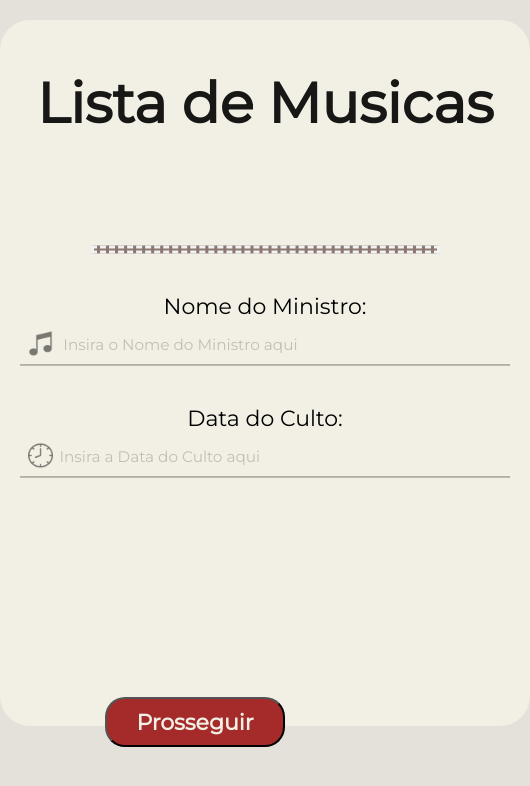
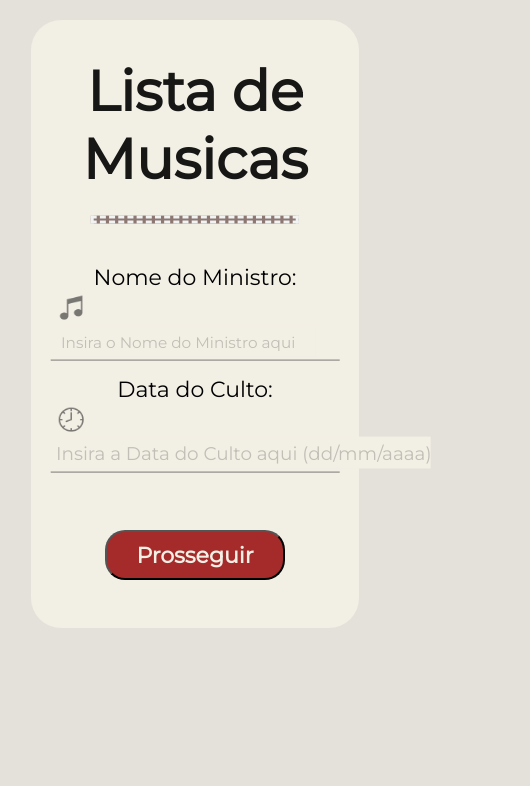
Before and after one commit to lipe-s-m/Lista-De-Musicas, a React (Create React App) app: page / in a window 390 px wide. Shown: the top 786 px of the page, 530 px wide, since content can reach past the window. Built offline with nearby package versions, Linux system fonts and the light colour scheme.

Commit message:
Primeiro Beta testavel

```diff
--- a/src/Pages/Home/Cantor.jsx
+++ b/src/Pages/Home/Cantor.jsx
@@ -6,19 +6,39 @@ import { useNavigate } from "react-router-dom";
 
 function Cantor() {
   const navigate = useNavigate();
-  const [nomeCantor, setNomeCantor] = useState();
-  const [dataCulto, setDataCulto] = useState();
+  const [nomeCantor, setNomeCantor] = useState("");
+  const [dataCulto, setDataCulto] = useState("");
 
   const handleChangeCantor = (valor) => {
     setNomeCantor(valor);
   };
-  const handleChangeData = (valor) => {
-    setDataCulto(valor);
+  const handleChangeData = (value) => {
+    value = value.replace(/\D/g, ""); // Remove todos os caracteres não numéricos
+
+    if (value.length > 2) {
+      value = value.slice(0, 2) + "/" + value.slice(2);
+    }
+    if (value.length > 5) {
+      value = value.slice(0, 5) + "/" + value.slice(5, 9);
+    }
+    if (value.length > 10) {
+      value = value.slice(0, 10); // Limita a entrada a 10 caracteres
+    }
+
+    setDataCulto(value);
   };
 
   // texto enviado
   const handleSubmit = (event) => {
-    navigate(`/Musicas/${nomeCantor}/${dataCulto}`);
+
+    if(nomeCantor.length === 0 || dataCulto.length < 10){
+      alert("preenche os bgl mano");
+    }
+    else{
+      const formattedDate = dataCulto.replace(/\//g, "-");
+      navigate(`/Musicas/${nomeCantor}/${formattedDate}`);
+    }
+
   };
 
   return (
@@ -35,7 +55,7 @@ function Cantor() {
             <img
               className="info-nome-img"
               src={nomeIcon}
-              alt="Icone nome da musica"
+              alt="Icone nome do cantor"
             ></img>
             <label className="info-label-nome">
               <input
@@ -54,14 +74,15 @@ function Cantor() {
             <img
               className="info-momento-img"
               src={momentoIcon}
-              alt="Ícone momento da musica"
+              alt="Ícone data do culto"
             ></img>
-            <label className="info-label-momento">
+            <label className="info-label-data">
               <input
                 type="text"
                 value={dataCulto}
                 onChange={(e) => handleChangeData(e.target.value)}
-                placeholder="Insira a Data do Culto aqui"
+                placeholder="Insira a Data do Culto aqui (dd/mm/aaaa)"
+                maxLength="10"
               />
             </label>
             <hr></hr>
--- a/src/Pages/Home/Musicas.css
+++ b/src/Pages/Home/Musicas.css
@@ -202,6 +202,33 @@ hr {
   font-size: 22px;
   font-weight: 200;
 }
+.info-label-data {
+  display: inline-block; /* Isso permite definir largura e altura */
+  position: relative;
+  text-align: center; /* Centralize o conteúdo do rótulo */
+  margin-top: 2%;
+  width: 350px;
+}
+.info-label-data input {
+  display: inline-block; /* Isso permite definir largura e altura */
+  position: relative;
+  left: 1.5%;
+  height: 32px;
+  width: 375px;
+  border: none;
+  text-align: center; /* Centralize o conteúdo do rótulo */
+  background-color: #f2efe5;
+  top: -5px;
+}
+.info-label-data input::placeholder {
+  color: black;
+  opacity: 20%;
+  font-size: 18.4px;
+  font-weight: 200;
+}
+input{
+  font-size: 20px;
+}
 
 hr {
   width: 100%; /* Ajusta a largura para preencher toda a largura do contêiner pai */
@@ -285,10 +312,73 @@ hr {
 }
 
 /* celular */
-@media (max-width: 380px) {
+@media (max-width: 370px) {
   .container-fundo {
-    width: 300px;
+    width: 70%;
     padding-bottom: 20%;
+  }
+  .container-fundo-cantor {
+    width: 70%;
+    padding-bottom: 20%;
+  }
+  .title {
+    width: auto;
+  }
+  .linha-divisoria{
+    margin-top: 52%; /* Espaçamento superior entre o hr e o conteúdo acima */
+
+  }
+  .info {
+    width: auto;
+    padding-bottom: 19%;
+  }
+  .info-data,
+  .info-momento,
+  .info-nome,
+  .info-tom {
+    margin-top: 40px;
+  }
+  .info-label-data,
+  .info-label-momento,
+  .info-label-nome,
+  .info-label-tom {
+    width: 230px;
+  }
+  .info-label-data input,
+  .info-label-momento input,
+  .info-label-nome input,
+  .info-label-tom input {
+    width: 225px;
+  }
+  .info-label-data input::placeholder,
+  .info-label-momento input::placeholder,
+  .info-label-nome input::placeholder,
+  .info-label-tom input::placeholder {
+    font-size: 12.3px;
+    text-align: left;
+  }
+  .adicionar-musica{
+    margin-bottom: 18%;
+    height: 40px;
+    width: 190px;
+    margin-top: 22%;
+
+  }
+  .confirmar-envio{
+    margin-top: 24%;
+  }
+  .excluir-musica{
+    margin-top: 30px;
+  }
+}
+@media (min-width: 371px) and (max-width: 450px) {
+  .container-fundo {
+    width: 74%;
+    padding-bottom: 20%;
+  }
+  .container-fundo-cantor {
+    width: 74%;
+    padding-bottom: 0.1%;
   }
   .title {
     width: auto;
@@ -322,72 +412,106 @@ hr {
     font-size: 15.3px;
     text-align: left;
   }
+  .excluir-musica{
+    margin-top: 15%;
+  }
   .adicionar-musica{
-    margin-bottom: 10%;
+    margin-top: 20%;
+    margin-bottom: 22%;
     height: 43px;
     width: 190px;
 
-
   }
   .confirmar-envio{
-    margin-top: 55px;
+    margin-top: 26%;
+  }
+  .proxima-pagina{
+    margin-top: -25%;
   }
 }
-@media (min-width: 371px) and (max-width: 450px) {
+@media (min-width: 451px) and (max-width: 567px) {
   .container-fundo {
-    width: 320px;
+    width: 74%;
     padding-bottom: 20%;
   }
-  .title {
-    width: auto;
+  .container-fundo-cantor {
+    width: 74%;
+    padding-bottom: 20%;
   }
-  .linha-divisoria{
-    margin-top: 52%; /* Espaçamento superior entre o hr e o conteúdo acima */
 
-  }
-  .info {
-    width: auto;
-    padding-bottom: 19%;
-  }
-  .info-momento,
-  .info-nome,
-  .info-tom {
-    margin-top: 40px;
-  }
-  .info-label-momento,
-  .info-label-nome,
-  .info-label-tom {
-    width: 260px;
-  }
-  .info-label-momento input,
-  .info-label-nome input,
-  .info-label-tom input {
-    width: 255px;
-  }
-  .info-label-momento input::placeholder,
-  .info-label-nome input::placeholder,
-  .info-label-tom input::placeholder {
-    font-size: 15.3px;
-    text-align: left;
-  }
-  .adicionar-musica{
-    margin-bottom: 10%;
-    height: 43px;
-    width: 190px;
+.title {
+  width: auto;
+}
+.linha-divisoria{
+  margin-top: 52%; /* Espaçamento superior entre o hr e o conteúdo acima */
+
+}
+.info {
+  width: auto;
+  padding-bottom: 19%;
+}
+.info-momento,
+.info-nome,
+.info-tom {
+  margin-top: 40px;
+}
+.info-label-momento,
+.info-label-nome,
+.info-label-tom {
+  width: 260px;
+}
+.info-label-momento input,
+.info-label-nome input,
+.info-label-tom input {
+  width: 255px;
+}
+.info-label-momento input::placeholder,
+.info-label-nome input::placeholder,
+.info-label-tom input::placeholder {
+  font-size: 15.3px;
+  text-align: left;
+}
+.adicionar-musica{
+  margin-bottom: 10%;
+  height: 43px;
+  width: 190px;
 
 
-  }
-  .confirmar-envio{
-    margin-top: 55px;
-  }
 }
-
+.confirmar-envio{
+  margin-top: 55px;
+}
+}
 /* tablet */
 @media (min-width: 568px) and (max-width: 1024px) {
+  .container-fundo {
+    width: 74%;
+    padding-bottom: 20%;
+  }
+  .container-fundo-cantor {
+    width: 74%;
+    padding-bottom: 20%;
+  }
   .title {
     color: #5cb85c;
   }
   .info {
     width: 450px;
   }
+  .adicionar-musica{
+    margin-bottom: -5%;
+    height: 63px;
+    width: 240px;
+  }
+  .confirmar-envio{
+    margin-top: 11%;
+    height: 63px;
+    width: 240px;
+  }
+  .proxima-pagina{
+
+      height: 63px;
+      width: 240px;
+
+  }
 }
--- a/src/Pages/Home/Musicas.jsx
+++ b/src/Pages/Home/Musicas.jsx
@@ -8,6 +8,7 @@ import { useParams } from "react-router-dom";
 function Musicas() {
   const { nomeCantor } = useParams();
   const { dataCulto } = useParams();
+  const dataFormatted = dataCulto.replace(/-/g, "/");
 
   const [musicas, setMusicas] = useState([
     { textoNome: "", textoTom: "", textoMomento: "" },
@@ -21,20 +22,40 @@ function Musicas() {
     const musicasFiltered = novosMusicas.filter((_, i) => i !== index);
     setMusicas(musicasFiltered);
   };
-
+  //ao mudar valor do input
   const handleChange = (index, campo, valor) => {
     const novosMusicas = [...musicas];
     novosMusicas[index][campo] = valor;
     setMusicas(novosMusicas);
   };
 
+  const obterDiaSemana = (data) => {
+    console.log(data);
+    const [dia, mes, ano] = data.split("/");
+    const dataObj = new Date(`${ano}-${mes}-${dia}`);
+    console.log(dataObj);
+    const diaSemana = [
+      "Segunda-feira",
+      "Terça-feira",
+      "Quarta-feira",
+      "Quinta-feira",
+      "Sexta-feira",
+      "Sábado",
+      "Domingo",
+    ];
+    return diaSemana[dataObj.getDay()];
+  };
+
   // texto enviado
   const handleSubmit = (event) => {
-    let textoResultado = `Culto dia ${dataCulto} \n *[ ${nomeCantor} ]*`;
+    const diaSemana = obterDiaSemana(dataFormatted);
+    let textoResultado = `*Louvores ${diaSemana} - (${dataFormatted})* \n \n*[ ${nomeCantor} ]*`;
     event.preventDefault();
     for (let i = 0; i < musicas.length; i++) {
       const { textoNome, textoTom, textoMomento } = musicas[i];
-      textoResultado += `\n* ${textoNome}  -  *(${textoTom})* / ${textoMomento}`;
+      textoResultado += `\n* *${
+        i + 1
+      })* ${textoNome}  -  *(${textoTom})*  /  ${textoMomento}`;
     }
 
     alert(`Texto digitado:\n${textoResultado}`);
@@ -134,7 +155,7 @@ function Musicas() {
           type="submit"
           onClick={(e) => handleSubmit(e)}
         >
-          Prosseguir
+          Concluir
         </button>
 
         <button
```
